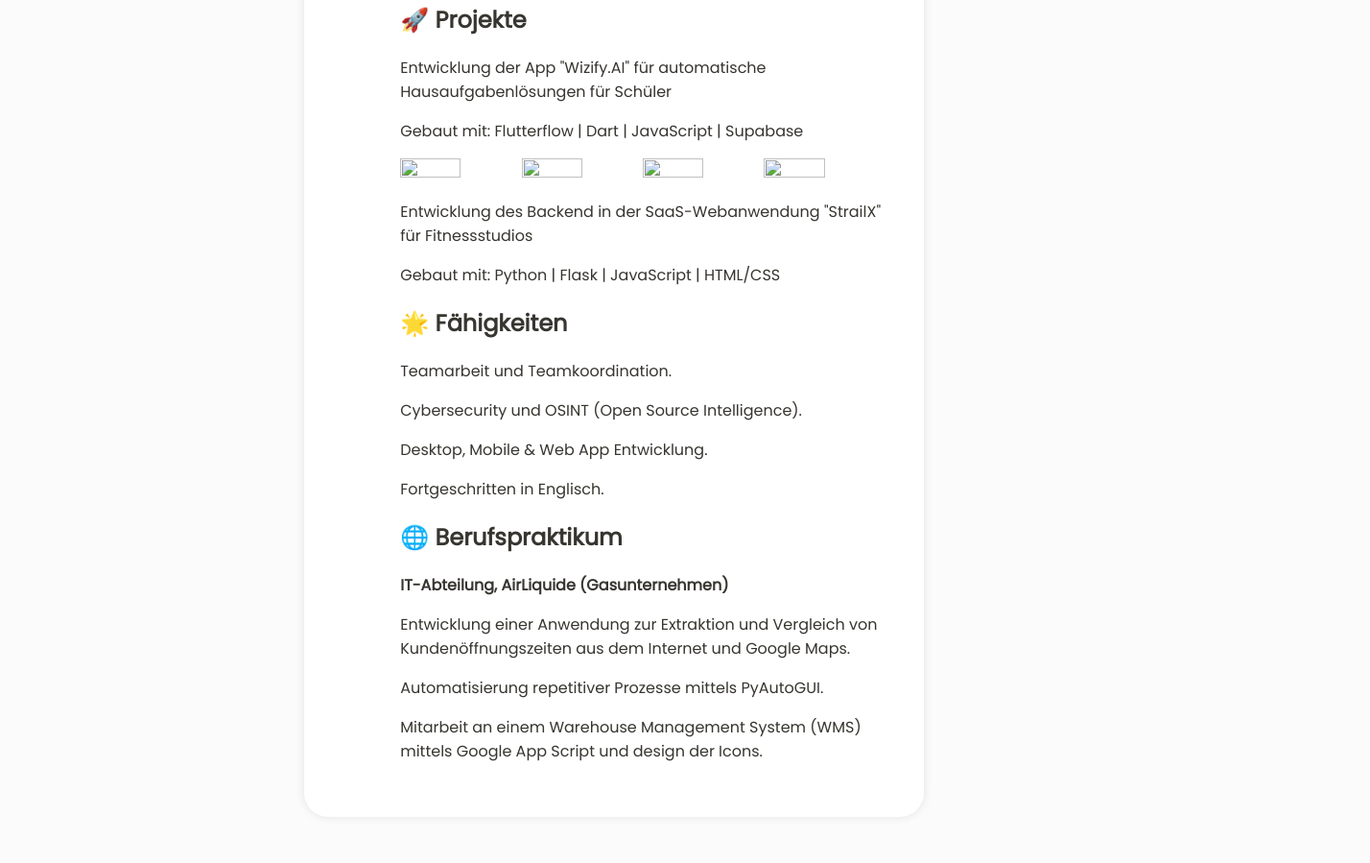
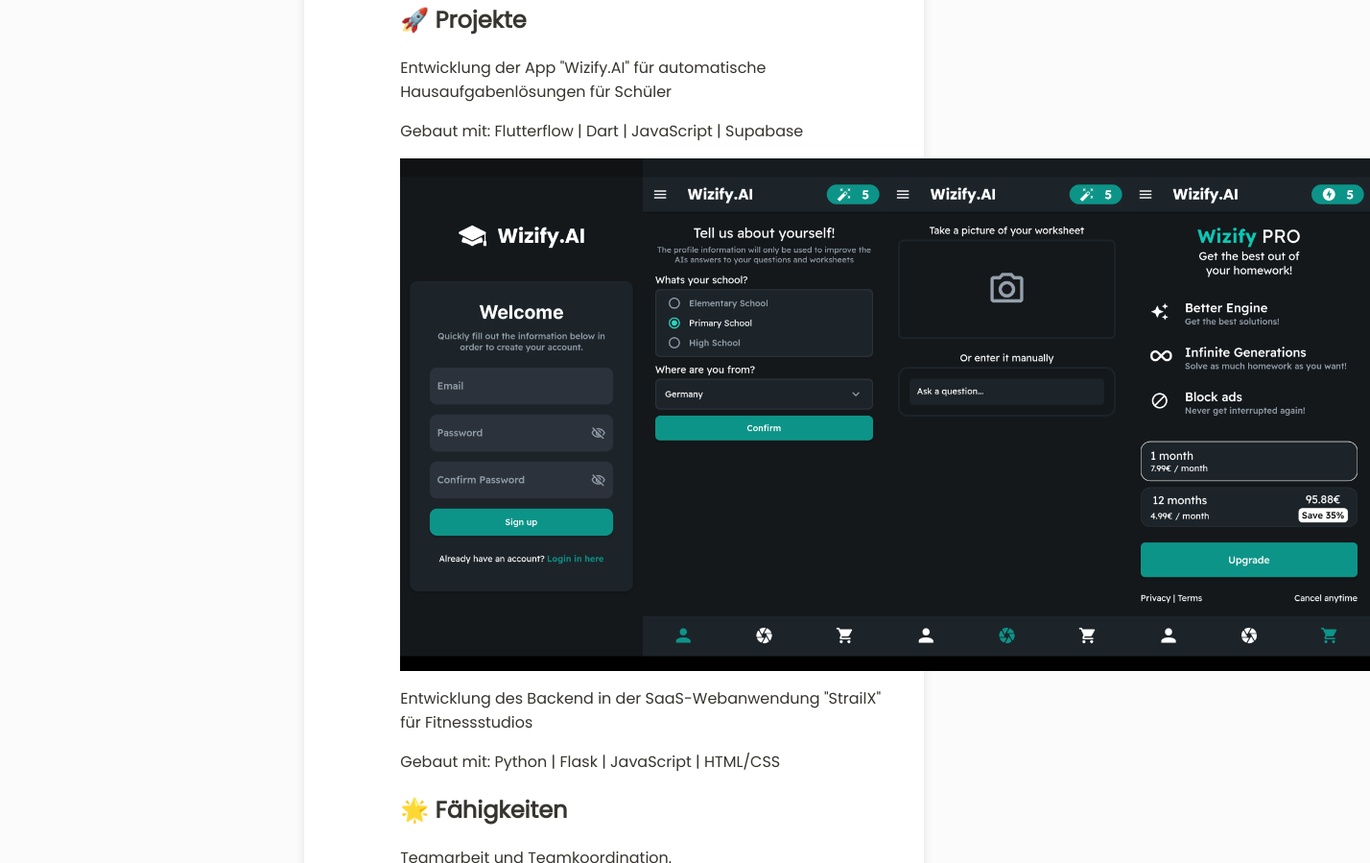
Before and after one commit to uni-cat/uni-cat.github.io, a plain HTML site: page index.html in a window 1280 px wide. Shown: the part 728-1627 px from the top of the page at 96% size, 1428 px wide, since content can reach past the window. Drawn offline with Linux system fonts and the light colour scheme.

Commit message:
Update index.html

```diff
--- a/index.html
+++ b/index.html
@@ -110,10 +110,10 @@
                 <p>Entwicklung der App "Wizify.AI" für automatische Hausaufgabenlösungen für Schüler</p>
                 <p>Gebaut mit: Flutterflow | Dart | JavaScript | Supabase</p>
                 <div class="gallery">
-                    <img src="wizify.ai/signup">
-                    <img src="wizify.ai/profile">
-                    <img src="wizify.ai/scan">
-                    <img src="wizify.ai/upgrade">
+                    <img src="wizify.ai/signup.png">
+                    <img src="wizify.ai/profile.png">
+                    <img src="wizify.ai/scan.png">
+                    <img src="wizify.ai/upgrade.png">
                 </div>
                 <p>Entwicklung des Backend in der SaaS-Webanwendung "StrailX" für Fitnessstudios</p>
                 <p>Gebaut mit: Python | Flask | JavaScript | HTML/CSS</p>
```
